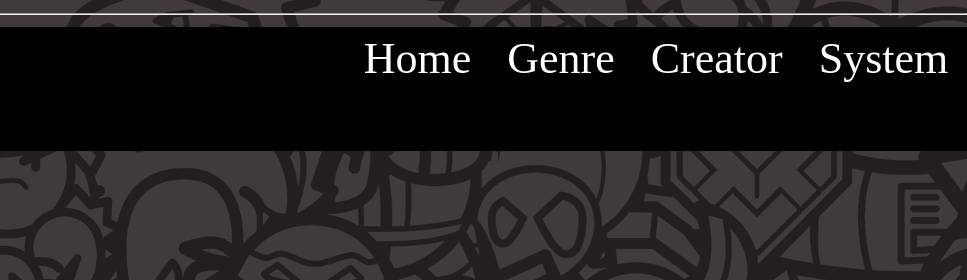
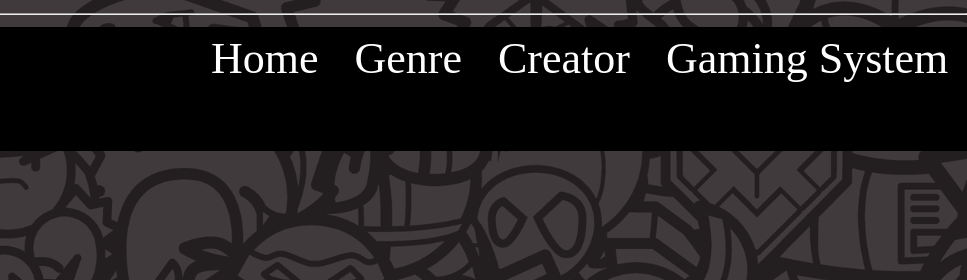
Before and after one commit to 54V15/CompCampWebsite, a plain HTML site: page creator.html in a window 1280 px wide. Shown: the top 280 px of the page, 313-1280 px from the left. Drawn offline with Linux system fonts and the light colour scheme.

Commit message:
Update all

```diff
--- a/creator.html
+++ b/creator.html
@@ -27,7 +27,7 @@
         <a href="index.html">Home</a>
         <a href="genre.html">Genre</a>
         <a href="creator.html">Creator</a>
-        <a href="system.html">System</a>
+        <a href="system.html">Gaming System</a>
       </div>
     </div>
   </body>
```
Also changed, not shown: fps.html (+1 -1 lines), genre.html (+1 -1 lines), system.html (+1 -1 lines).
